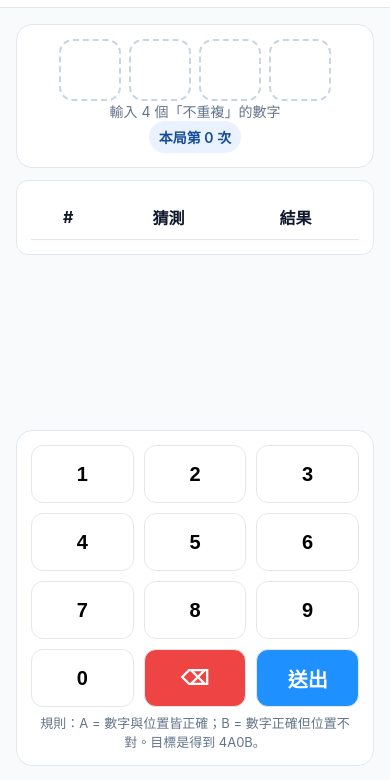
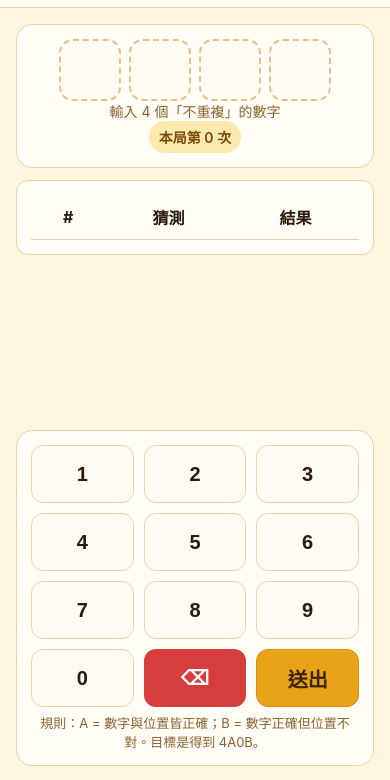
Before and after one commit to vicjazz01-jpg/1a2b-game, a plain HTML site: page index.html in a window 390 px wide. Shown: the part 64-844 px from the top of the page. Drawn offline with Linux system fonts and the light colour scheme.

Commit message:
Restyle the game UI to the yolk-and-cream palette
Swap the blue accents, cool gray surfaces, and blue pills for egg-yolk
gold buttons with dark brown text, cream backgrounds, and warm borders.
Bump the service worker cache to v3 so phones pick up the new styles.

```diff
--- a/index.html
+++ b/index.html
@@ -15,13 +15,16 @@
   <link rel="manifest" href="manifest.webmanifest">
   <style>
     :root{
-      --accent:#1e90ff;
-      --bg:#f8fafc;
-      --fg:#0f172a;
-      --muted:#64748b;
-      --card:#ffffff;
-      --ok:#10b981;
-      --warn:#ef4444;
+      --accent:#E8A318;
+      --accent-ink:#3D2408;
+      --bg:#FFF6DF;
+      --fg:#2C1A0A;
+      --muted:#8A6230;
+      --card:#FFFDF6;
+      --ok:#187A50;
+      --warn:#D63D3D;
+      --line:#E8D4A8;
+      --key:#FFFBF2;
     }
     *{box-sizing:border-box}
     html,body{height:100%}
@@ -32,35 +35,35 @@
       padding: env(safe-area-inset-top) env(safe-area-inset-right) env(safe-area-inset-bottom) env(safe-area-inset-left);
     }
     header{
-      padding:16px 20px; background:var(--card); border-bottom:1px solid #e2e8f0; position:sticky; top:0; z-index:10;
+      padding:16px 20px; background:var(--card); border-bottom:1px solid var(--line); position:sticky; top:0; z-index:10;
       display:flex; align-items:center; justify-content:space-between;
     }
     header h1{margin:0; font-size:20px; letter-spacing:1px}
-    header .btn{border:0; background:var(--accent); color:#fff; padding:10px 14px; border-radius:10px; font-weight:600}
+    header .btn{border:0; background:var(--accent); color:var(--accent-ink); padding:10px 14px; border-radius:10px; font-weight:700}
     main{flex:1; display:flex; flex-direction:column; gap:12px; padding:16px; max-width:720px; width:100%; margin:0 auto}
-    .card{background:var(--card); border:1px solid #e2e8f0; border-radius:16px; padding:14px}
+    .card{background:var(--card); border:1px solid var(--line); border-radius:16px; padding:14px}
     .current{display:flex; gap:8px; align-items:center; justify-content:center}
     .digit{
-      width:62px; height:62px; border-radius:14px; border:2px dashed #cbd5e1; display:flex; align-items:center; justify-content:center;
-      font-size:28px; font-weight:700; background:#fff;
+      width:62px; height:62px; border-radius:14px; border:2px dashed #E2C48A; display:flex; align-items:center; justify-content:center;
+      font-size:28px; font-weight:700; background:var(--key);
     }
     .status{ text-align:center; font-size:14px; color:var(--muted); min-height:20px}
     .history{max-height:34vh; overflow:auto; border-radius:12px}
     .history table{width:100%; border-collapse:collapse}
-    .history th,.history td{padding:10px; border-bottom:1px solid #e5e7eb; font-size:16px; text-align:center}
+    .history th,.history td{padding:10px; border-bottom:1px solid var(--line); font-size:16px; text-align:center}
     .history tr:last-child td{border-bottom:0}
     .kbd{ display:grid; grid-template-columns: repeat(3, 1fr); gap:10px}
     .kbd button{
-      height:58px; border-radius:12px; border:1px solid #e5e7eb; background:#fff; font-size:20px; font-weight:700;
+      height:58px; border-radius:12px; border:1px solid var(--line); background:var(--key); color:var(--fg); font-size:20px; font-weight:700;
       touch-action:manipulation;
     }
-    .kbd button.action{ background:var(--accent); color:white; font-weight:800 }
-    .kbd button.warn{ background:var(--warn); color:white; font-weight:800 }
+    .kbd button.action{ background:var(--accent); color:var(--accent-ink); font-weight:800; border-color:#D49212 }
+    .kbd button.warn{ background:var(--warn); color:#fff; font-weight:800; border-color:transparent }
     .row{display:flex; gap:10px}
-    footer{padding:8px 16px 14px; position:sticky; bottom:0; background:linear-gradient(180deg, rgba(248,250,252,0), var(--bg) 30%)}
+    footer{padding:8px 16px 14px; position:sticky; bottom:0; background:linear-gradient(180deg, rgba(255,246,223,0), var(--bg) 30%)}
     .hint{font-size:13px; color:var(--muted); text-align:center; margin-top:6px}
     .stats{display:flex; gap:10px; justify-content:center; font-size:14px; color:var(--muted)}
-    .pill{background:#eaf2ff; color:#184e97; padding:6px 10px; border-radius:999px; font-weight:600}
+    .pill{background:#FDE9B0; color:#7A4A0C; padding:6px 10px; border-radius:999px; font-weight:600}
   </style>
 </head>
 <body>
@@ -201,7 +204,7 @@
         updateStats();
         // visual flash
         document.body.style.transition = 'background 200ms ease';
-        document.body.style.background = '#eafff3';
+        document.body.style.background = '#FFF3C4';
         setTimeout(()=>{document.body.style.background='var(--bg)'}, 220);
       }else{
         setStatus(A>0 ? `接近了：${A}A${B}B` : `加油：${A}A${B}B`);
--- a/service-worker.js
+++ b/service-worker.js
@@ -1,4 +1,4 @@
-const CACHE_NAME = '1a2b-cache-v2';
+const CACHE_NAME = '1a2b-cache-v3';
 const ASSETS = [
   './',
   './index.html',
```
